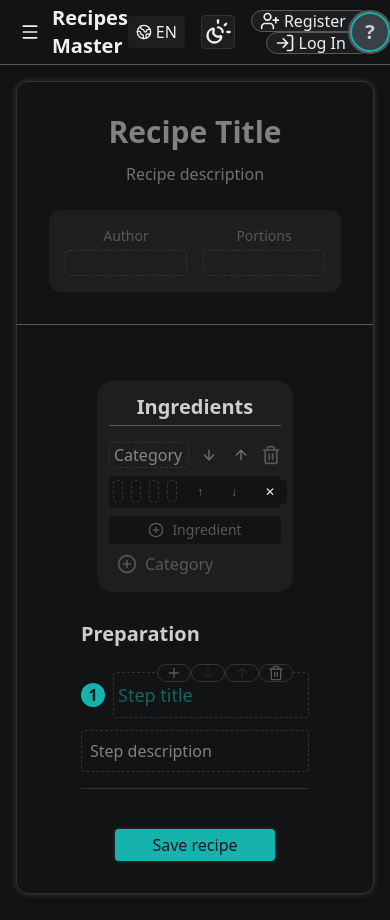
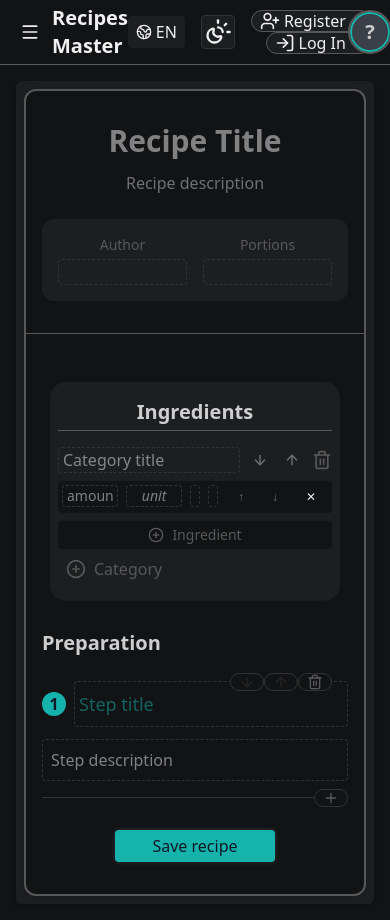
Before and after one commit to HeatGub/Recipes, a React (Vite) app in the folder frontend/: page /recipe/create in a window 390 px wide. Built offline with nearby package versions, Linux system fonts and the light colour scheme; no server answers.

Commit message:
Improve recipe form layout, make it more responsive

```diff
--- a/frontend/src/components/layout/RecipeLayout.tsx
+++ b/frontend/src/components/layout/RecipeLayout.tsx
@@ -7,25 +7,18 @@ interface RecipeLayoutProps {
   variant: "view" | "edit"
 }
 
-export function RecipeLayout({
-  header,
-  details,
-  ingredients,
-  preparation,
-  footer,
-  variant
-}: RecipeLayoutProps) {
+export function RecipeLayout({ header, details, ingredients, preparation, footer, variant }: RecipeLayoutProps) {
   return (
-    <div className="mx-auto max-w-5xl">
-      <article className="overflow-hidden rounded-xl border border-(--border-muted)! shadow-[0_0_6px_var(--shadow-color)]">
-        <header className="border-b p-8">
+    <div className="mx-auto max-w-5xl overflow-hidden rounded-md bg-(--bg-secondary) p-2 shadow-md">
+      <article className="overflow-hidden rounded-xl border-2 bg-(--bg-primary) shadow-sm">
+        <header className="border-b px-4 sm:px-8 lg:px-16 py-8">
           <div className="flex flex-col gap-6">
             {header}
             {details}
           </div>
         </header>
 
-        <div className="py-10 px-16">
+        <div className="px-4 sm:px-8 lg:px-16 py-8">
           <div className={`float-left mr-8 mb-3 w-full ${variant === "view" ? "md:w-85" : ""} float-left`}>
             {ingredients}
           </div>
--- a/frontend/src/forms/recipes/IngredientsSectionForm.tsx
+++ b/frontend/src/forms/recipes/IngredientsSectionForm.tsx
@@ -19,7 +19,7 @@ export function IngredientsSectionForm({ control, register, errors }: Props) {
   })
 
   return (
-    <section className="rounded-2xl bg-(--bg-secondary) p-3 m-4">
+    <section className="mx-2 my-4 rounded-2xl bg-(--bg-secondary) px-2 py-4 sm:mx-4 md:px-4 md:mx-8 lg:mx-16">
       <h2 className="border-b pb-1 text-center text-xl font-semibold text-(--text-secondary)">Ingredients</h2>
 
       {fields.map((category, catIndex) => (
--- a/frontend/src/forms/recipes/PreparationSectionForm.tsx
+++ b/frontend/src/forms/recipes/PreparationSectionForm.tsx
@@ -25,21 +25,10 @@ export function PreparationSectionForm({ control, register, errors }: Props) {
       <h2 className="text-xl font-semibold text-(--text-secondary)">Preparation</h2>
       <div className="mt-2 space-y-4">
         {fields.map((field, index) => (
-          <div key={field.id} className="relative border-b border-(--border-muted)! pb-4 pt-4">
+          <div key={field.id} className="relative border-b border-(--border-muted)! pt-4 pb-4">
             <div className="absolute top-2 right-4">
               {/* Right: buttons */}
               <div className="flex">
-                <Button
-                  type="button"
-                  title="Add step below"
-                  variant="ghost"
-                  onClick={() => insert(index + 1, { title: "", description: "" })}
-                  className="rounded-full border border-(--border-muted)! px-2! py-0! text-(--text-muted)! hover:bg-(--bg-secondary) hover:text-(--accent-secondary)!"
-                >
-                  <Plus className="h-4 w-4"/>
-                  {/* <CirclePlus className="h-4 w-4"/> */}
-
-                </Button>
                 <Button
                   type="button"
                   variant="ghost"
@@ -99,6 +88,17 @@ export function PreparationSectionForm({ control, register, errors }: Props) {
               rows={1}
               className="mt-3 w-full resize-none border border-dashed border-(--border-muted)! bg-transparent p-2 outline-none"
             />
+
+            <Button
+              type="button"
+              title="Add step below"
+              variant="ghost"
+              onClick={() => insert(index + 1, { title: "", description: "" })}
+              className="absolute -bottom-2.5 right-0 rounded-full border border-(--border-muted)! px-2! py-0! text-(--text-muted)! hover:bg-(--bg-secondary) hover:text-(--accent-secondary)!"
+            >
+              <Plus className="h-4 w-4" />
+              {/* <CirclePlus className="h-4 w-4"/> */}
+            </Button>
           </div>
         ))}
       </div>
```
